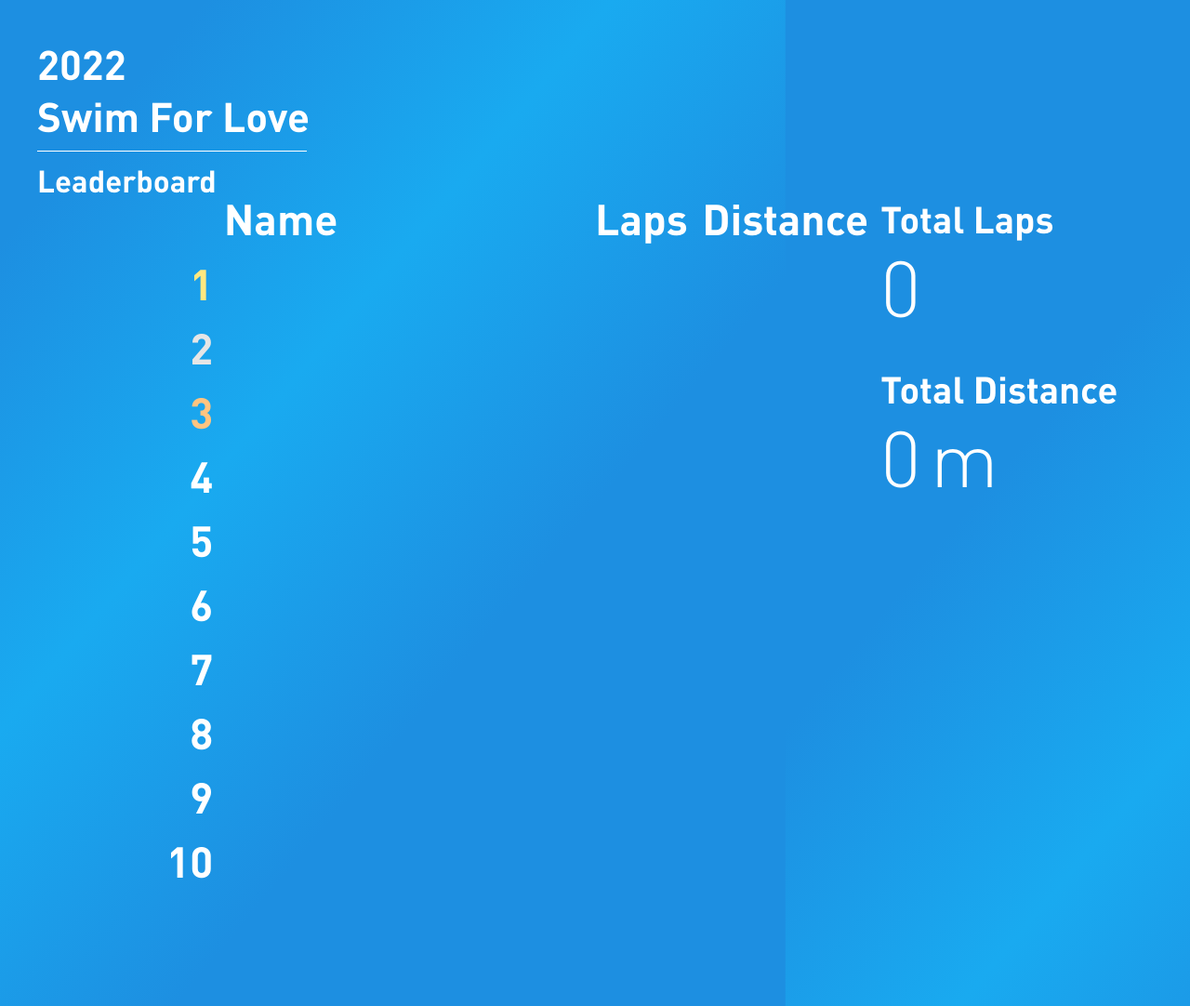
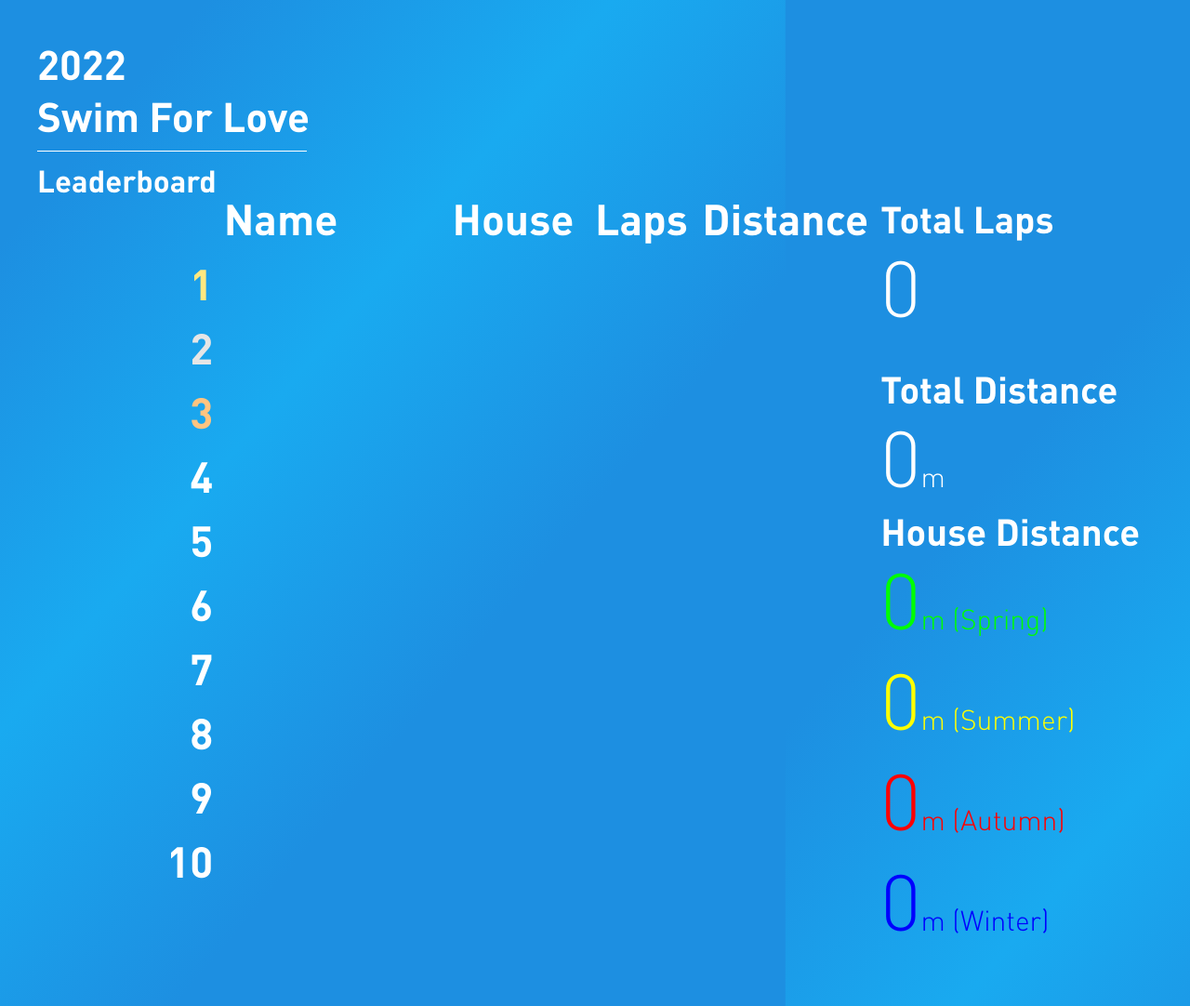
Before and after one commit to YKPS-FooBar/swim4love, a Flask app: page /leaderboard in a window 1280 px wide. Shown: the whole page at 93% size. Run offline with Flask 2, Linux system fonts and the light colour scheme; some libraries are stand-ins or nearby versions.

Commit message:
S4L as House Event: DB + Display w/ UI Change

```diff
--- a/swim4love/helper.py
+++ b/swim4love/helper.py
@@ -20,6 +20,7 @@
     5: '游泳者#{}的圈数不能再减啦',
     6: '志愿者 {} 不存在',
     7: '志愿者 {} 已存在',
+    8: '游泳者ID#{}学院不存在',
 }
 
 
@@ -100,7 +101,7 @@
 
 def get_swimmer_data(swimmer):
     """Fetch swimmer information"""
-    return {'id': swimmer.id, 'name': swimmer.name, 'laps': swimmer.laps}
+    return {'id': swimmer.id, 'name': swimmer.name, 'laps': swimmer.laps, 'house': swimmer.house}
 
 
 def get_swimmers_data():
--- a/swim4love/models.py
+++ b/swim4love/models.py
@@ -12,6 +12,7 @@
     id = db.Column(db.Integer, primary_key=True, autoincrement=False)
     name = db.Column(db.String(100), nullable=False)
     laps = db.Column(db.Integer, nullable=False, default=0)
+    house = db.Column(db.String(6), nullable=True)
 
     def __repr__(self):
         return '<Swimmer #{:03d} {!r}>'.format(self.id, self.name)
--- a/swim4love/static/scripts/config.js
+++ b/swim4love/static/scripts/config.js
@@ -1,7 +1,7 @@
 // For leaderboard
 const LAP_LENGTH = 50; // in meters
 const METER_UPDATE_SPAN = 400; // in milliseconds
-const LEADER_COLS_WIDTH = [0, 0.08, 0.6, 0.75];
+const LEADER_COLS_WIDTH = [0, 0.08, 0.4, 0.6, 0.75];
 const LEADER_LINE_HEIGHT = 46 * 1.5;
 
 // For achievement
--- a/swim4love/static/scripts/leaderboard.js
+++ b/swim4love/static/scripts/leaderboard.js
@@ -44,7 +44,8 @@
     let data = Object.values(raw).map(swimmer => Object({
         id: swimmer.id.toString(),
         name: swimmer.name,
-        laps: swimmer.laps
+        laps: swimmer.laps,
+        house: swimmer.house
     }));
 
     data.forEach((e, i) => {
@@ -157,12 +158,13 @@
     let name = player.name;
     let laps = player.laps;
     let id = player.id;
+    let house = player.house;
     // swimmers who haven't swum should also be on the list
     // if (laps === 0) return;
     let meters = laps * LAP_LENGTH;
     let rank = (![null, undefined, NaN].includes(insertRank)) ? insertRank : get_rank(laps, compareArray);
     let initPos = init ? (rank + 2) * LEADER_LINE_HEIGHT : 800; // for rise up animation
-    $('.leaderboard').append(`<div class='participant' id='${id}' data-rank='${rank}'><span class='name' style='top: ${initPos}px; opacity: 0;'>${name}</span><span class='laps' style='top: ${initPos}px; opacity: 0;'>${laps}</span><span class='meters' style='top: ${initPos}px; opacity: 0;'>${meters}</span></div>`);
+    $('.leaderboard').append(`<div class='participant' id='${id}' data-rank='${rank}'><span class='name' style='top: ${initPos}px; opacity: 0;'>${name}</span><span class='house' style='top: ${initPos}px; opacity: 0;'>${house}</span><span class='laps' style='top: ${initPos}px; opacity: 0;'>${laps}</span><span class='meters' style='top: ${initPos}px; opacity: 0;'>${meters}</span></div>`);
     // Align elements
     for (let i = 1; i <= LEADER_COLS_WIDTH.length; i++) {
         $(`#${id} :nth-child(${i})`).css('left', LEADER_COLS_WIDTH[i] * leaderWidth);
--- a/swim4love/static/styles/leaderboard.css
+++ b/swim4love/static/styles/leaderboard.css
@@ -144,5 +144,47 @@
 
 .tally.meters.num::after {
     content: 'm';
-    margin-left: 10px;
+    font-size: 30px;
 }
+
+.tally-spring {
+    color: #00ff00;
+}
+
+.tally-spring::after {
+    content: 'm (Spring)';
+    margin-right: 10px;
+    font-size: 30px;
+}
+
+.tally-summer {
+    color: #ffff00;
+}
+
+.tally-summer::after {
+    content: 'm (Summer)';
+    margin-right: 10px;
+    font-size: 30px;
+}
+
+.tally-autumn {
+    color: #ff0000;
+}
+
+.tally-autumn::after {
+    content: 'm (Autumn)';
+    margin-right: 10px;
+    font-size: 30px;
+}
+
+.tally-winter {
+    color: #0000ff;
+}
+
+.tally-winter::after {
+    content: 'm (Winter)';
+    margin-right: 10px;
+    font-size: 30px;
+}
+
+/* Footer */
--- a/swim4love/templates/leaderboard.html
+++ b/swim4love/templates/leaderboard.html
@@ -22,6 +22,7 @@
       <div class='leader-title'>
         <span class='abs bold'><!--Rank--></span>
         <span class='abs bold'>Name</span>
+        <span class='abs bold'>House</span>
         <span class='abs bold'>Laps</span>
         <span class='abs bold'>Distance</span>
       </div>
@@ -49,6 +50,13 @@
         <span class='tally meters title'>Total Distance</span>
         <span class='tally meters num'>0</span>
       </div>
+      <div class='tally-meters'>
+        <span class='tally title'>House Distance</span>
+        <span class='tally num tally-spring'>0</span>
+        <span class='tally num tally-summer'>0</span>
+        <span class='tally num tally-autumn'>0</span>
+        <span class='tally num tally-winter'>0</span>
+      </div>
     </div>
   </div>
 </body>
--- a/swim4love/views.py
+++ b/swim4love/views.py
@@ -70,6 +70,7 @@
 def add_new_swimmer():
     swimmer_id = request.form.get('id')
     swimmer_name = request.form.get('name')
+    swimmer_house = request.form.get('house')
 
     # Validate
     if not swimmer_id or not swimmer_name:
@@ -78,9 +79,11 @@
         abort(get_error_json(1, swimmer_id))
     if Swimmer.query.get(int(swimmer_id)):
         abort(get_error_json(2, swimmer_id))
+    if swimmer_house not in ["Spring", "Summer", "Fall", "Winter", "None"]:
+        abort(get_error_json(8, swimmer_id))
 
     # Add swimmer into database
-    swimmer = Swimmer(id=int(swimmer_id), name=swimmer_name, laps=0)
+    swimmer = Swimmer(id=int(swimmer_id), name=swimmer_name, laps=0, house=swimmer_house)
     db.session.add(swimmer)
     db.session.commit()
 
```
Also changed, not shown: swim4love/static/scripts/volunteer.js (+4 -3 lines), swim4love/static/styles/volunteer.css (+7 -0 lines), swim4love/templates/volunteer/admin.html (+9 -0 lines).
